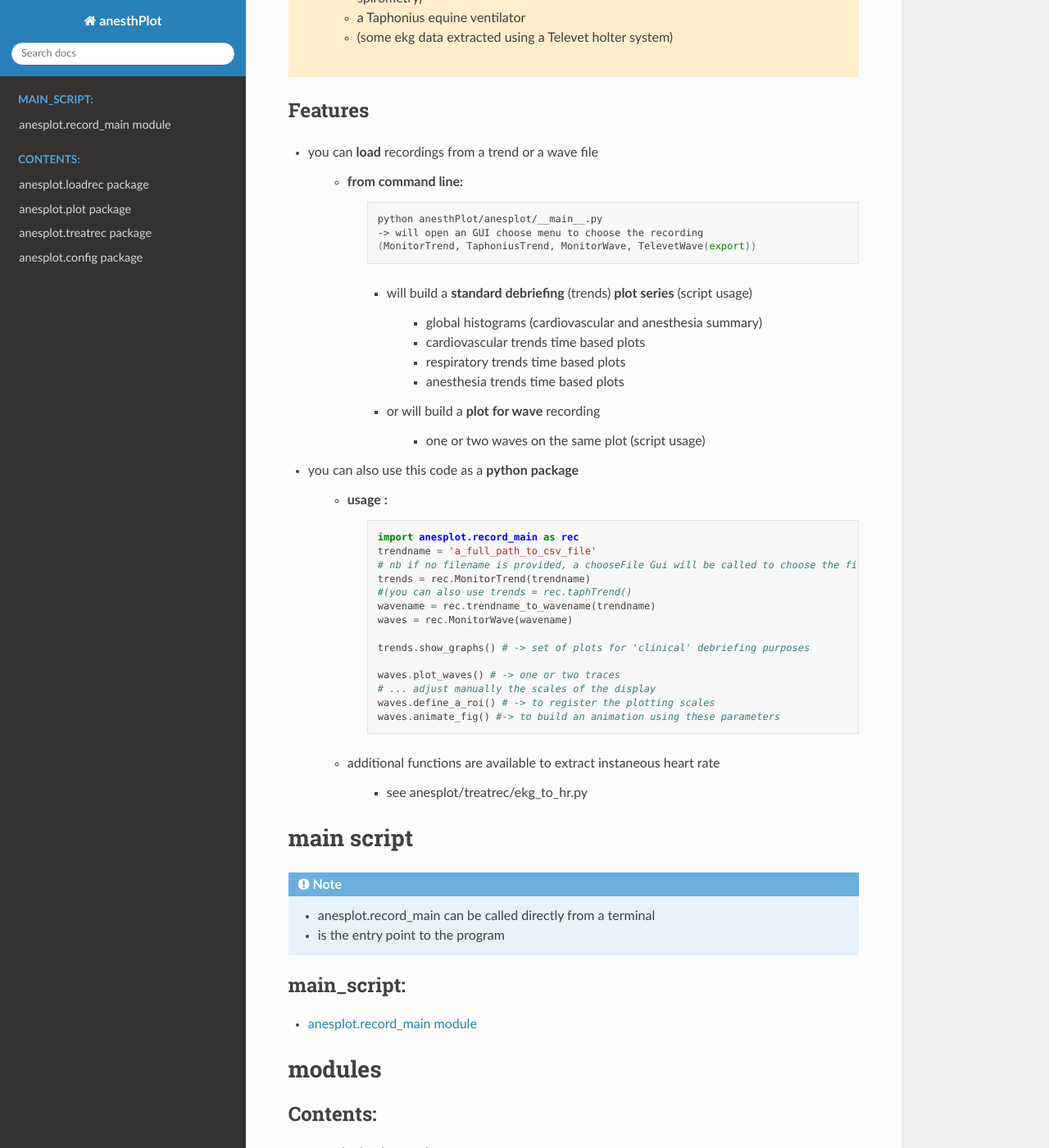
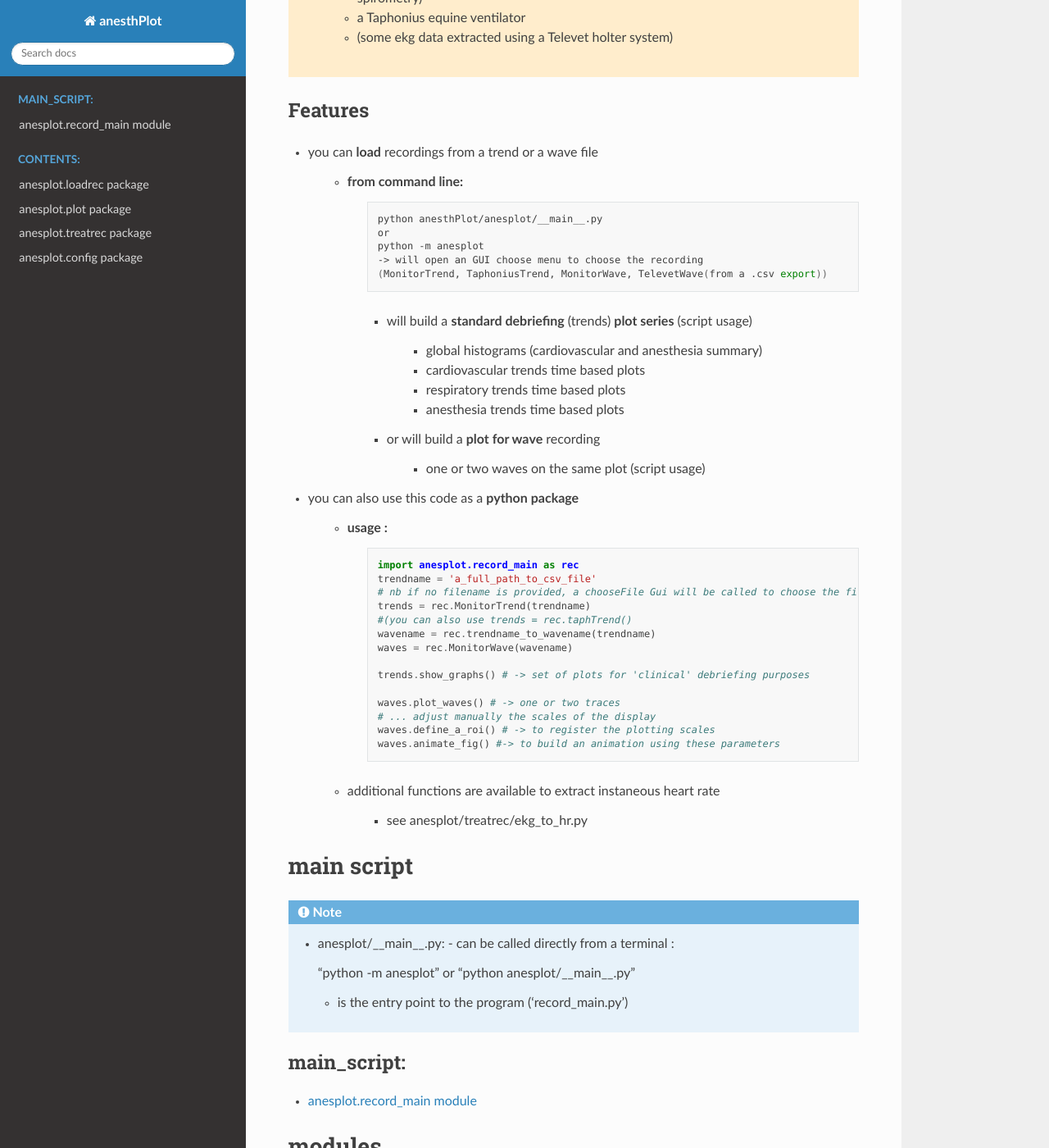
Before and after one commit to chrisD91/anesthPlot, a Sphinx documentation site: the page built from doc/source/index.rst, in a window 1280 px wide and 1400 px high, scrolled down 431 px. Shown: the whole window at 82% size. Built offline with Sphinx 7.4.7 and the Read the Docs theme 2.0.0, drawn with Linux system fonts in a browser that asks for light colours; pages that are not in the unit, such as notebooks, are missing from menus; some of the changed text lies outside the part shown.

Commit message:
updated the doc documents (to be continued)

```diff
--- a/doc/source/anesplot.loadrec.rst
+++ b/doc/source/anesplot.loadrec.rst
@@ -7,7 +7,7 @@
 .. toctree::
    :maxdepth: 4
 
-   anesplot.loadrec.explore
+   anesplot.loadrec.export_reload
    anesplot.loadrec.loadmonitor_trendrecord
    anesplot.loadrec.loadmonitor_waverecord
    anesplot.loadrec.loadtaph_trendrecord
--- a/doc/source/anesplot.rst
+++ b/doc/source/anesplot.rst
@@ -8,6 +8,7 @@
    :maxdepth: 4
 
    anesplot.config
+   anesplot.guide
    anesplot.loadrec
    anesplot.plot
    anesplot.treatrec
--- a/doc/source/anesplot.treatrec.rst
+++ b/doc/source/anesplot.treatrec.rst
@@ -13,6 +13,7 @@
    anesplot.treatrec.hr_to_hrv
    anesplot.treatrec.manage_events
    anesplot.treatrec.wave_func
+   anesplot.treatrec.arterial_func
 
 Module contents
 ---------------
--- a/doc/source/index.rst
+++ b/doc/source/index.rst
@@ -31,8 +31,10 @@
       .. code-block:: bash
 
          python anesthPlot/anesplot/__main__.py
+         or
+         python -m anesplot
          -> will open an GUI choose menu to choose the recording
-         (MonitorTrend, TaphoniusTrend, MonitorWave, TelevetWave(export))
+         (MonitorTrend, TaphoniusTrend, MonitorWave, TelevetWave(from a .csv export))
 
 
       - will build a **standard debriefing** (trends) **plot series** (script usage)
@@ -78,9 +80,12 @@
 
 .. note::
 
-   - anesplot.record_main can be called directly from a terminal
-   - is the entry point to the program
+   - anesplot/__main__.py:
+     - can be called directly from a terminal :
 
+     "python -m anesplot" or "python anesplot/__main__.py"
+
+     - is the entry point to the program ('record_main.py')
 
 
 .. toctree::
@@ -96,6 +101,7 @@
    :maxdepth: 4
    :caption: Contents:
 
+   anesplot.guides
    anesplot.loadrec
    anesplot.plot
    anesplot.treatrec
```
Also changed, not shown: doc/source/anesplot.export_reload.rst (added), doc/source/anesplot.guides.rst (added), doc/source/anesplot.treatrec.arterial_func.py (added), 1 other file.
